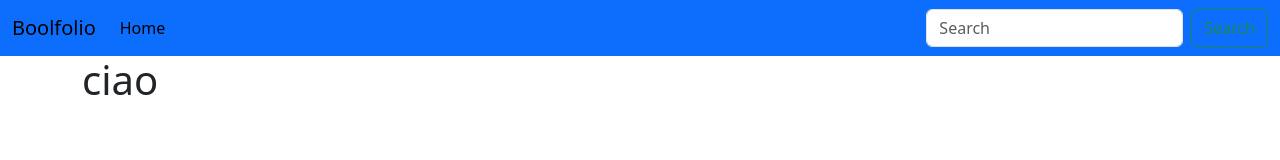
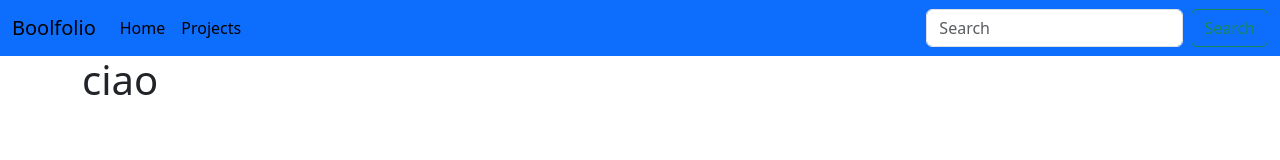
Before and after one commit to filippo-falcone/vite-boolfolio, a Vue app: page / in a window 1280 px wide. Shown: the top 160 px of the page. Built offline with nearby package versions, Linux system fonts and the light colour scheme.

Commit message:
feat: change projectList folder and add to route

```diff
--- a/src/App.vue
+++ b/src/App.vue
@@ -1,11 +1,9 @@
 <script>
 import AppHeader from './components/AppHeader.vue';
-import ProjectList from './components/ProjectList.vue';
 
 export default {
   components: {
-    AppHeader,
-    ProjectList
+    AppHeader
   }
 }
 </script>
--- a/src/components/AppHeader.vue
+++ b/src/components/AppHeader.vue
@@ -18,10 +18,10 @@ export default {}
                             <router-link class="nav-link active" aria-current="page"
                                 :to="{ name: 'home' }">Home</router-link>
                         </li>
-                        <!-- <li class="nav-item">
+                        <li class="nav-item">
                             <router-link class="nav-link active" aria-current="page"
-                                :to="{ name: '' }">Projects</router-link>
-                        </li> -->
+                                :to="{ name: 'projects' }">Projects</router-link>
+                        </li>
                     </ul>
                     <form class="d-flex" role="search">
                         <input class="form-control me-2" type="search" placeholder="Search" aria-label="Search">
--- a/src/pages/AppHome.vue
+++ b/src/pages/AppHome.vue
@@ -3,9 +3,11 @@ export default {}
 </script>
 
 <template>
-    <div class="container">
-        <h1>ciao</h1>
-    </div>
+    <section>
+        <div class="container">
+            <h1>ciao</h1>
+        </div>
+    </section>
 </template>
 
 <style lang="scss"></style>
--- a/src/components/ProjectList.vue
+++ b/src/pages/ProjectList.vue
@@ -1,6 +1,6 @@
 <script>
 import axios from 'axios';
-import ProjectCard from './ProjectCard.vue';
+import ProjectCard from '../components/ProjectCard.vue';
 
 export default {
     components: {
--- a/src/router.js
+++ b/src/router.js
@@ -1,7 +1,7 @@
 import { createRouter, createWebHistory } from "vue-router";
 
 import AppHome from "./pages/AppHome.vue";
-import AppAbout from "./pages/AppAbout.vue";
+import ProjectList from "./pages/ProjectList.vue";
 
 const router = createRouter({
     history: createWebHistory(),
@@ -10,6 +10,11 @@ const router = createRouter({
             path: '/',
             name: 'home',
             component: AppHome
+        },
+        {
+            path: '/projects',
+            name: 'projects',
+            component: ProjectList
         }
     ]
 });
```
